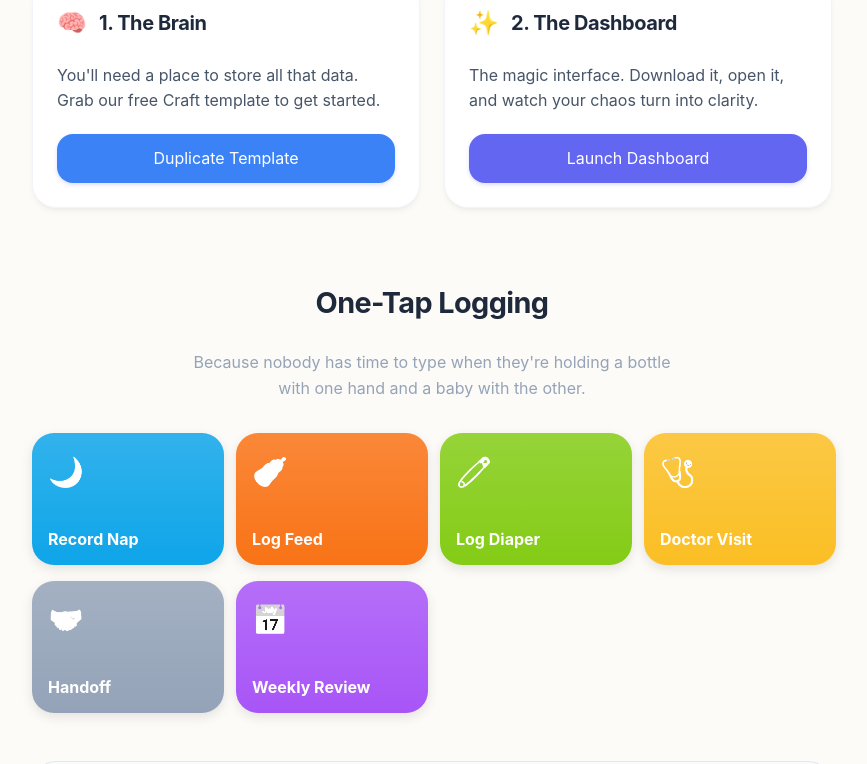
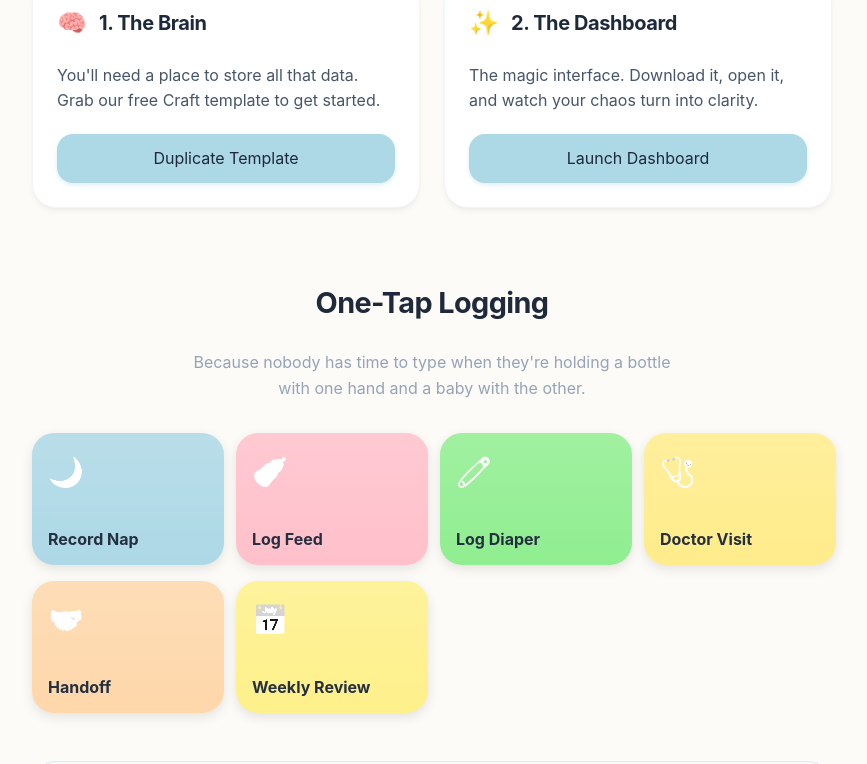
Before and after one commit to mikailkraft/baby-os, a React (Vite) app: page / in a window 1280 px wide. Shown: the part 498-1262 px from the top of the page, without its empty margins (208-1075 px from the left). Built offline with nearby package versions, Linux system fonts and the light colour scheme.

Commit message:
favicon fix

```diff
--- a/index.html
+++ b/index.html
@@ -4,8 +4,8 @@
 <head>
   <meta charset="UTF-8" />
   <meta name="viewport" content="width=device-width, initial-scale=1.0, maximum-scale=1.0, user-scalable=no" />
-  <link rel="icon" type="image/jpeg" href="/icon.jpeg" />
-  <link rel="apple-touch-icon" href="/icon.jpeg" />
+  <link rel="icon" type="image/jpeg" href="/favicon.jpeg" />
+  <link rel="apple-touch-icon" href="/favicon.jpeg" />
   <meta name="apple-mobile-web-app-capable" content="yes">
   <title>baby-os</title>
 </head>
--- a/src/components/Dashboard.tsx
+++ b/src/components/Dashboard.tsx
@@ -35,7 +35,7 @@ export const Dashboard: React.FC = () => {
                     <div className="spinner" style={{
                         width: '40px', height: '40px',
                         border: '4px solid rgba(255,255,255,0.1)',
-                        borderLeftColor: '#6366f1',
+                        borderLeftColor: 'var(--primary-btn)',
                         borderRadius: '50%',
                         animation: 'spin 1s linear infinite'
                     }} />
--- a/src/components/LandingPage.tsx
+++ b/src/components/LandingPage.tsx
@@ -6,7 +6,7 @@ export const LandingPage: React.FC = () => {
         <div style={{ maxWidth: '800px', margin: '0 auto', padding: '40px 20px', fontFamily: 'var(--font-family)', color: 'var(--text-primary)' }}>
             <header style={{ textAlign: 'center', marginBottom: '60px' }}>
                 <div style={{ fontSize: '4rem', marginBottom: '8px', animation: 'float 3s ease-in-out infinite' }}>👶</div>
-                <h1 style={{ fontSize: '3.5rem', fontWeight: 800, margin: '0 0 16px 0', letterSpacing: '-0.02em', background: 'linear-gradient(135deg, #6366f1, #f472b6)', WebkitBackgroundClip: 'text', WebkitTextFillColor: 'transparent' }}>
+                <h1 style={{ fontSize: '3.5rem', fontWeight: 800, margin: '0 0 16px 0', letterSpacing: '-0.02em', background: 'linear-gradient(135deg, #add8e6, #ffc0cb)', WebkitBackgroundClip: 'text', WebkitTextFillColor: 'transparent' }}>
                     Baby OS
                 </h1>
                 <p style={{ fontSize: '1.4rem', color: 'var(--text-secondary)', lineHeight: 1.5, maxWidth: '600px', margin: '0 auto' }}>
@@ -42,7 +42,7 @@ export const LandingPage: React.FC = () => {
                                 You'll need a place to store all that data. Grab our free Craft template to get started.
                             </p>
                             <a href="https://docs.mikail.zip/LZf9m2MeFth7Pr" target="_blank" rel="noopener noreferrer"
-                                className="btn-primary" style={{ display: 'block', textAlign: 'center', textDecoration: 'none', background: '#3b82f6' }}>
+                                className="btn-primary" style={{ display: 'block', textAlign: 'center', textDecoration: 'none', background: '#add8e6', color: '#1e293b' }}>
                                 Duplicate Template
                             </a>
                         </Card>
@@ -64,12 +64,12 @@ export const LandingPage: React.FC = () => {
                         Because nobody has time to type when they're holding a bottle with one hand and a baby with the other.
                     </p>
                     <div style={{ display: 'grid', gridTemplateColumns: 'repeat(auto-fit, minmax(160px, 1fr))', gap: '16px', justifyContent: 'center' }}>
-                        <ShortcutButton label="Record Nap" color="#0ea5e9" icon="🌙" /> {/* Sky Blue */}
-                        <ShortcutButton label="Log Feed" color="#f97316" icon="🍼" /> {/* Orange */}
-                        <ShortcutButton label="Log Diaper" color="#84cc16" icon="🧷" /> {/* Lime */}
-                        <ShortcutButton label="Doctor Visit" color="#fbbf24" icon="🩺" /> {/* Amber */}
-                        <ShortcutButton label="Handoff" color="#94a3b8" icon="🤝" /> {/* Slate */}
-                        <ShortcutButton label="Weekly Review" color="#a855f7" icon="📅" /> {/* Purple */}
+                        <ShortcutButton label="Record Nap" color="#add8e6" icon="🌙" /> {/* Baby Blue */}
+                        <ShortcutButton label="Log Feed" color="#ffc0cb" icon="🍼" /> {/* Pink */}
+                        <ShortcutButton label="Log Diaper" color="#90ee90" icon="🧷" /> {/* Green */}
+                        <ShortcutButton label="Doctor Visit" color="#ffec8b" icon="🩺" /> {/* Yellow */}
+                        <ShortcutButton label="Handoff" color="#fed7aa" icon="🤝" /> {/* Peach/Yellowish */}
+                        <ShortcutButton label="Weekly Review" color="#fef08a" icon="📅" /> {/* Light Yellow */}
                     </div>
                 </section>
 
@@ -144,7 +144,7 @@ const ShortcutButton: React.FC<{ label: string; color: string; icon: string }> =
         justifyContent: 'space-between',
         padding: '16px',
         background: color,
-        color: 'white',
+        color: '#1e293b', // Darker text for better contrast on pastels
         borderRadius: '22px', // Apple-ish rounded corners
         textDecoration: 'none',
         boxShadow: '0 4px 12px rgba(0, 0, 0, 0.1)',
--- a/src/index.css
+++ b/src/index.css
@@ -14,28 +14,28 @@
   --card-border: #f1f5f9;
 
   /* Feature Colors */
-  --color-sleep: #e0e7ff;
-  /* Indigo 100 */
-  --text-sleep: #4338ca;
-  /* Indigo 700 */
+  --color-sleep: #f0f9ff;
+  /* Baby Blue 50 */
+  --text-sleep: #0ea5e9;
+  /* Baby Blue 700ish */
 
-  --color-feed: #fce7f3;
-  /* Pink 100 */
-  --text-feed: #be185d;
-  /* Pink 700 */
+  --color-feed: #fff1f2;
+  /* Pink 50 */
+  --text-feed: #e11d48;
+  /* Pink 700ish */
 
-  --color-diaper: #dcfce7;
-  /* Green 100 */
-  --text-diaper: #15803d;
-  /* Green 700 */
+  --color-diaper: #f0fdf4;
+  /* Green 50 */
+  --text-diaper: #16a34a;
+  /* Green 700ish */
 
-  --color-doctor: #fef3c7;
-  /* Amber 100 */
-  --text-doctor: #b45309;
-  /* Amber 700 */
+  --color-doctor: #fffbeb;
+  /* Yellow/Amber 50 */
+  --text-doctor: #d97706;
+  /* Yellow/Amber 700ish */
 
-  --primary-btn: #6366f1;
-  --primary-btn-text: #ffffff;
+  --primary-btn: #add8e6;
+  --primary-btn-text: #1e293b;
 
   --error-color: #ef4444;
 
@@ -80,12 +80,12 @@ input {
   color: var(--primary-btn-text);
   padding: 12px 24px;
   border-radius: var(--radius-md);
-  box-shadow: 0 2px 4px rgba(99, 102, 241, 0.2);
+  box-shadow: 0 2px 4px rgba(173, 216, 230, 0.4);
 }
 
 .btn-primary:hover {
   transform: translateY(-2px);
-  box-shadow: 0 4px 6px rgba(99, 102, 241, 0.3);
+  box-shadow: 0 4px 6px rgba(173, 216, 230, 0.6);
 }
 
 .input-field {
@@ -124,6 +124,6 @@ h3 {
 
 /* Spinner */
 .spinner {
-  border-color: rgba(99, 102, 241, 0.1) !important;
+  border-color: rgba(59, 130, 246, 0.1) !important;
   border-left-color: var(--primary-btn) !important;
 }
```
Also changed, not shown: public/icon.jpeg (deleted), public/icon.png (deleted).
